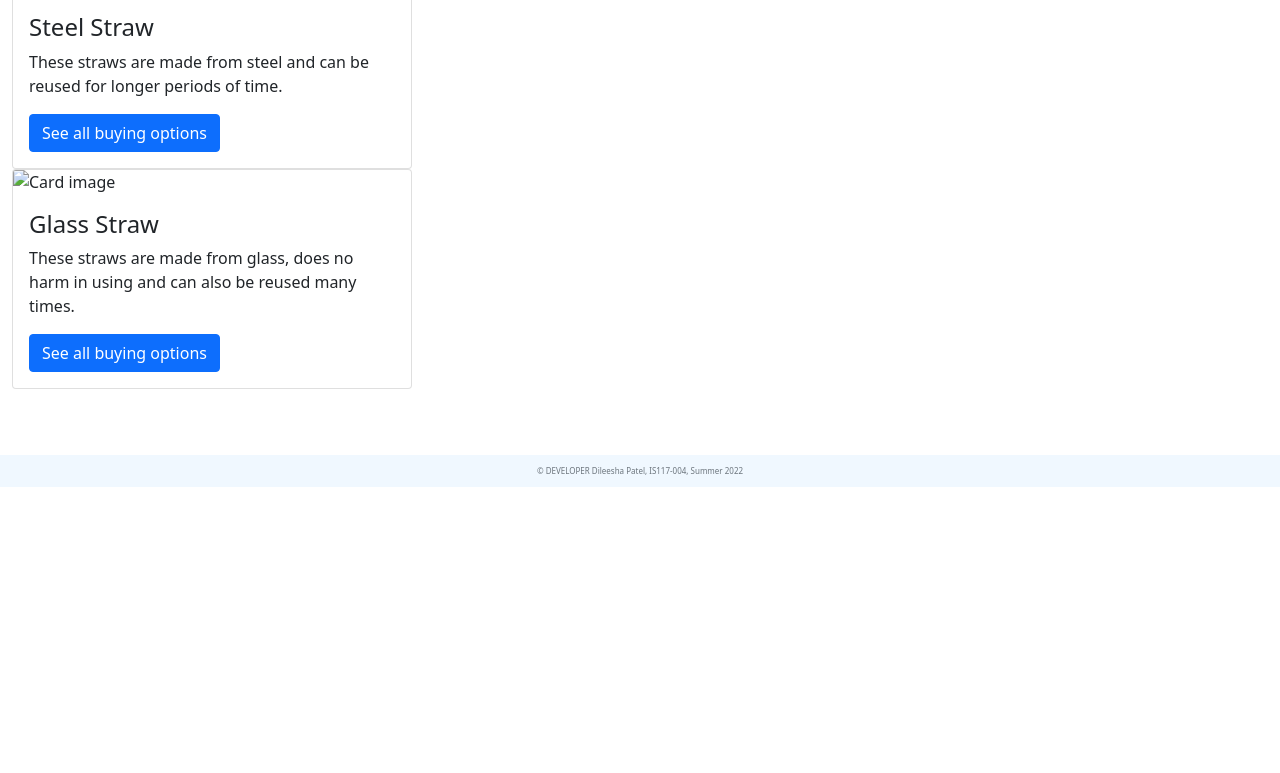
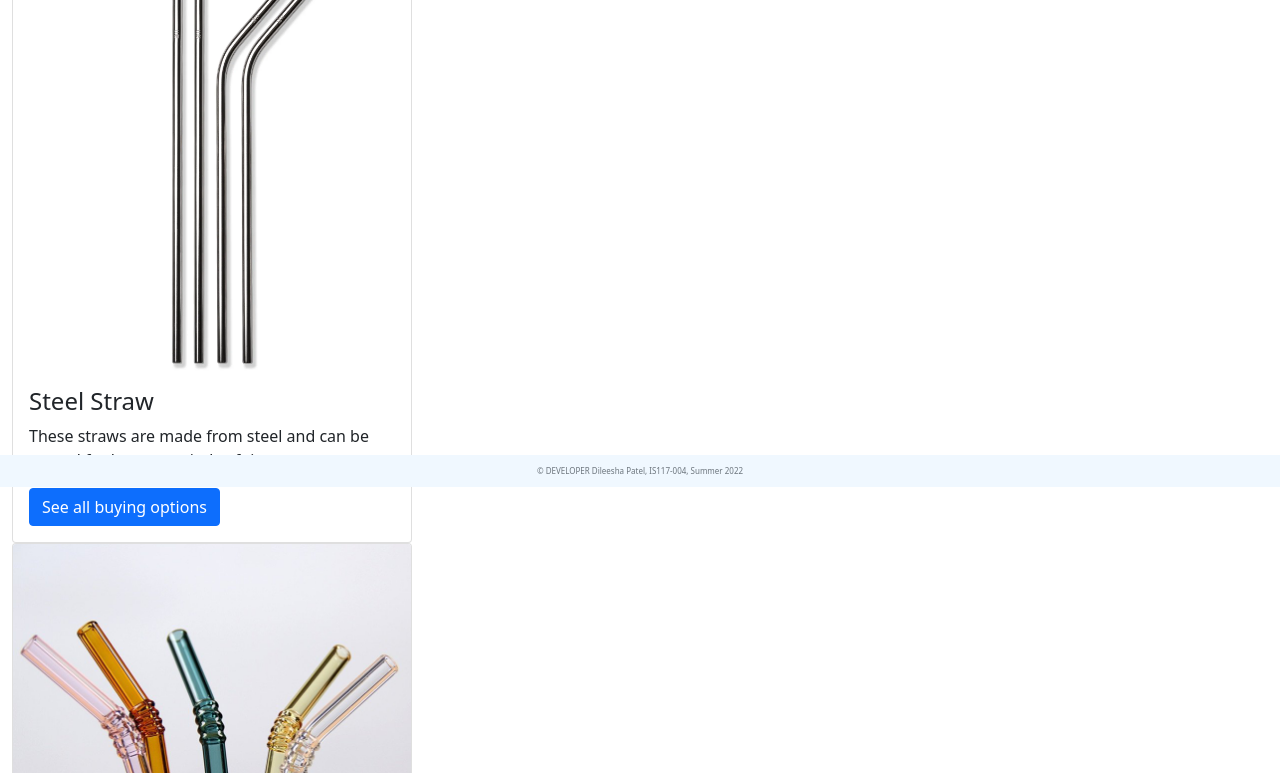
Before and after one commit to dmp224/P4, a plain HTML site: page reusable.html in a window 1280 px wide. Shown: the part 313-1086 px from the top of the page. Before the commit the page ends 800 px from the top, so only its background shows below. Drawn offline with nearby package versions, Linux system fonts and the light colour scheme; the site is published under a folder, as on GitHub Pages, so addresses that start at the root find nothing.

Commit message:
Update reusable.html

```diff
--- a/reusable.html
+++ b/reusable.html
@@ -70,7 +70,7 @@
 	Reusable straws
 </h1>
 <div class="card" style="width:400px">
-	<img class="card-img-top" src="/images/steel.webp" alt="Card image">
+	<img class="card-img-top" src="images/steel.webp" alt="Card image">
 	<div class="card-body">
 		<h4 class="card-title">Steel Straw</h4>
 		<p class="card-text">These straws are made from steel and can be reused for longer periods of time.</p>
@@ -79,7 +79,7 @@
 </div>
 
 <div class="card" style="width:400px">
-	<img class="card-img-top" src="/images/glass2.jpg" alt="Card image">
+	<img class="card-img-top" src="images/glass2.jpg" alt="Card image">
 	<div class="card-body">
 		<h4 class="card-title">Glass Straw</h4>
 		<p class="card-text">These straws are made from glass, does no harm in using and can also be reused many times.</p>
```
